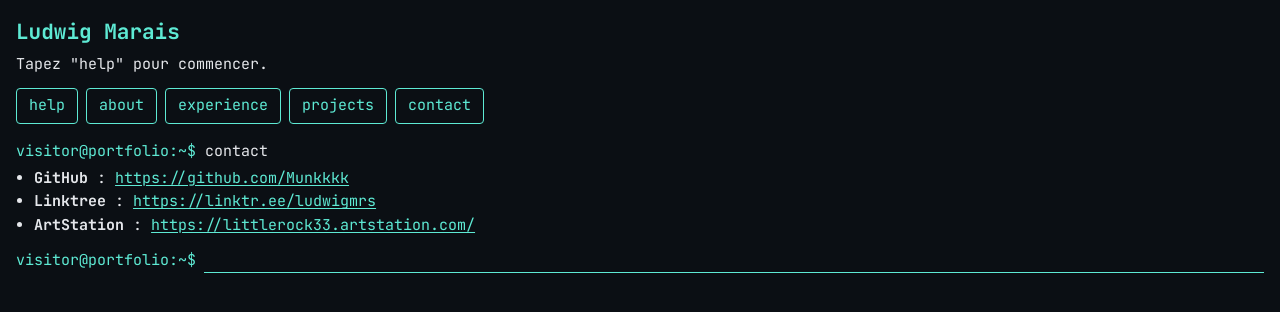
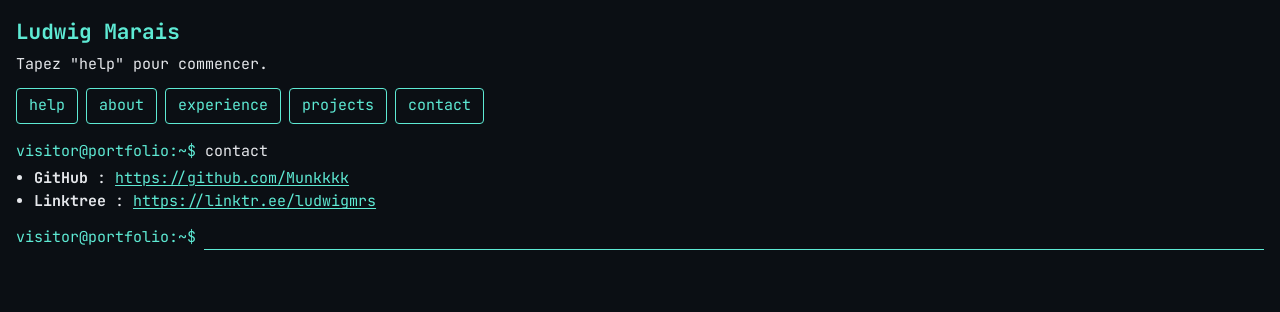
Before and after one commit to Munkkkk/portfolio-cli, a Next.js app: page / in a window 1280 px wide. Both pictures are taken after a click on the button "contact". Shown: the top 312 px of the page. Built offline with nearby package versions, Linux system fonts and the light colour scheme.

Commit message:
feat(contact): remove ArtStation link
Co-Authored-By: Claude Opus 5.5 <noreply@anthropic.com>

```diff
--- a/src/commands/contact.tsx
+++ b/src/commands/contact.tsx
@@ -4,7 +4,6 @@ import { contact } from "@/content/contact";
 const links = [
   { label: "GitHub", href: contact.github },
   { label: "Linktree", href: contact.linktree },
-  { label: "ArtStation", href: contact.artstation },
 ];
 
 export const contactCommand: Command = {
--- a/src/content/contact.ts
+++ b/src/content/contact.ts
@@ -1,7 +1,6 @@
-export interface Contact { github: string; linktree: string; artstation: string }
+export interface Contact { github: string; linktree: string }
 
 export const contact: Contact = {
   github: "https://github.com/Munkkkk",
   linktree: "https://linktr.ee/ludwigmrs",
-  artstation: "https://littlerock33.artstation.com/",
 };
```
Also changed, not shown: memory/STATE.md (+1 -1 lines), 1 other file (tests, documents, lock files or other folders).
